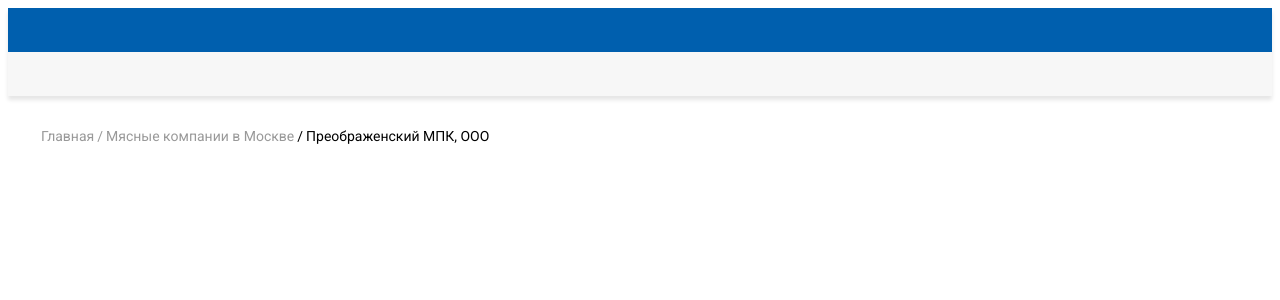
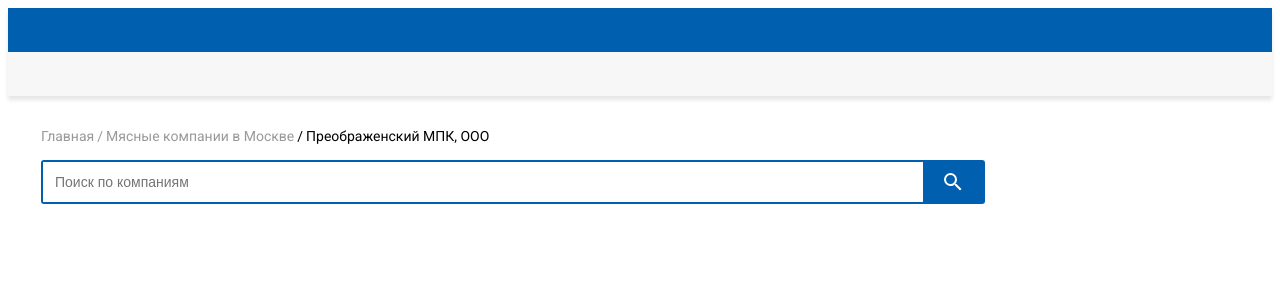
Before and after one commit to grusenka/inline-qt, a Vue app: page / in a window 1280 px wide. Shown: the top 300 px of the page. Built offline with nearby package versions, Linux system fonts and the light colour scheme.

Commit message:
Верстка поля для поиска.

```diff
--- a/src/App.vue
+++ b/src/App.vue
@@ -4,6 +4,8 @@
     <div class="page">
         <div class="page__main">
             <breadcrumbs class="page__breadcrumbs" />
+
+            <search-field placeholder="Поиск по компаниям" />
 
             <main class="main">
                 <header class="main-header"></header>
@@ -19,11 +21,13 @@
 
 <script>
 import Breadcrumbs from './components/Breadcrumbs/Breadcrumbs.vue';
+import SearchField from './components/SearchField/SearchField.vue';
 
 export default {
   name: 'App',
   components: {
     Breadcrumbs,
+    SearchField,
   },
 };
 </script>
--- /dev/null
+++ b/src/components/SearchField/SearchField.scss
@@ -0,0 +1,29 @@
+.search-field {
+  $blue: #005fae;
+
+  display: flex;
+  max-width: 940px;
+  height: 40px;
+  border: 2px solid $blue;
+  border-radius: 3px;
+
+  &__input {
+    width: 100%;
+    padding: 10px 0 10px 12px;
+    font-size: 14px;
+    line-height: 20px;
+    border: none;
+  }
+
+  &__button {
+    width: 64px;
+    padding: 0;
+    font-size: 0;
+    background-color: $blue;
+    background-image: url("../../assets/SearchField.svg");
+    background-position: center;
+    background-repeat: no-repeat;
+    border: none;
+    cursor: pointer;
+  }
+}
--- /dev/null
+++ b/src/components/SearchField/SearchField.vue
@@ -0,0 +1,20 @@
+<template>
+    <div class="search-field">
+        <input
+            class="search-field__input"
+            type="search"
+            :placeholder="placeholder"
+        />
+
+        <button class="search-field__button">Поиск</button>
+    </div>
+</template>
+
+<script>
+export default {
+  name: 'text-field',
+  props: ['type', 'placeholder'],
+};
+</script>
+
+<style lang="scss" src="./SearchField.scss" />
```
Also changed, not shown: src/assets/SearchField.svg (added).
